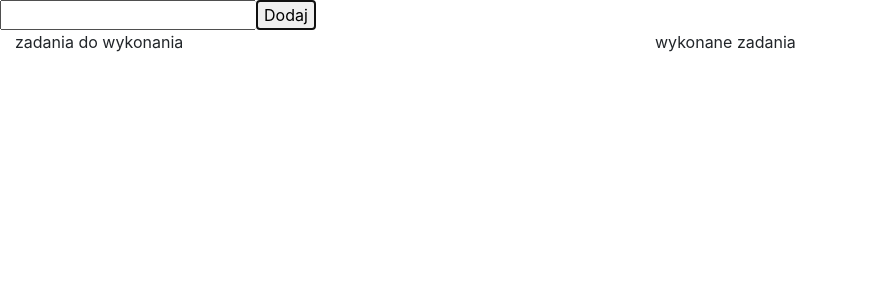
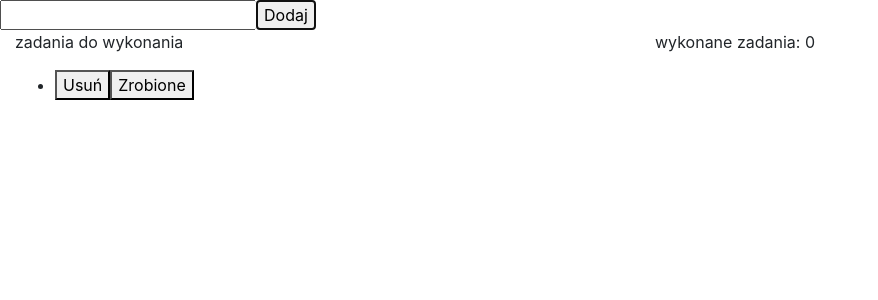
Before and after one commit to texarr/ng4tutorial, an Angular app: page / in a window 1280 px wide. Both pictures are taken after a click on the button "Dodaj". Shown: the top 300 px of the page, without its empty margins (0-878 px from the left). Built offline with nearby package versions, Linux system fonts and the light colour scheme.

Commit message:
#34 Add task lists

```diff
--- a/src/app/checklist/checklist.component.html
+++ b/src/app/checklist/checklist.component.html
@@ -6,11 +6,28 @@
 
   <div class="row">
     <div class="col-sm-6">
+      <ng-container *ngIf="tasksList.length > 0; else noTask">
       <p>zadania do wykonania</p>
+      <ul>
+        <li *ngFor="let task of tasksList">
+          {{ task }}
+          <button (click)="remove(task)">Usuń</button>
+          <button (click)="done(task)">Zrobione</button>
+        </li>
+      </ul>
+      </ng-container>
+      <ng-template #noTask>
+        <p>Brak zadań, masz wolne!</p>
+      </ng-template>
     </div>
 
     <div class="col-sm-6">
-      <p>wykonane zadania</p>
+      <p>wykonane zadania: {{ tasksDone.length }}</p>
+      <ul>
+        <li *ngFor="let task of tasksDone">
+          {{ task }}
+        </li>
+      </ul>
     </div>
   </div>
 </div>
--- a/src/app/checklist/checklist.component.ts
+++ b/src/app/checklist/checklist.component.ts
@@ -11,10 +11,19 @@
 
   newTask: string;
   tasksList: Array<string> = [];
+  tasksDone: Array<string> = [];
 
   add(){
     this.tasksList.push(this.newTask);
     this.newTask = '';
-    console.log(this.tasksList);
+  }
+
+  remove(task: string) {
+    this.tasksList = this.tasksList.filter(e => e!== task);
+  }
+
+  done(task: string) {
+    this.tasksDone.push(task);
+    this.remove(task);
   }
 }
```
